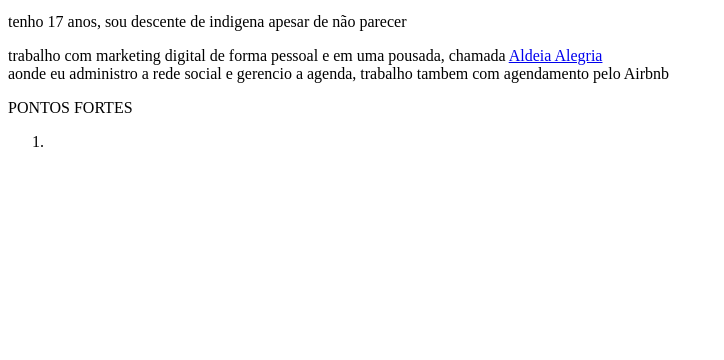
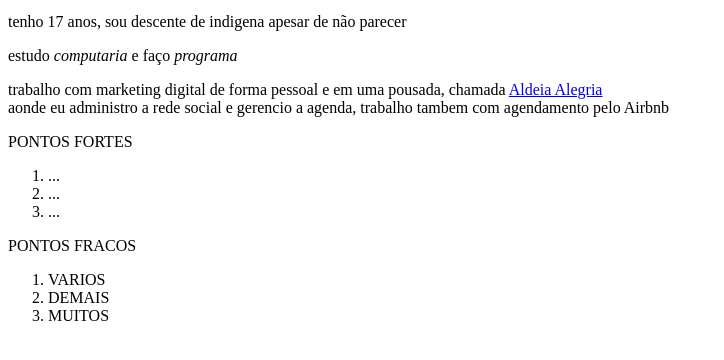
Before and after one commit to oacaua/aula-curriculo-1-, a plain HTML site: page aula.html in a window 1280 px wide. Shown: the part 384-744 px from the top of the page, without its empty margins (0-724 px from the left). Drawn offline with Linux system fonts and the light colour scheme.

Commit message:
Add files via upload

```diff
--- a/aula.html
+++ b/aula.html
@@ -15,13 +15,37 @@ CURRICULO
         <img width="250px" src="/imagens/transferir.jpg" alt=" eu :0 ">
 
             <p>tenho 17 anos, sou descente de indigena apesar de não parecer</p>
+            <p> estudo <em>computaria
+            </em> e faço <em>programa</em>
+            </p>
            <p>trabalho com marketing digital de forma pessoal e em uma pousada, chamada <a href="https://www.instagram.com/aldeiaalegria/">Aldeia Alegria</a>
             <br> aonde eu administro a rede social e gerencio a agenda, trabalho tambem com agendamento pelo Airbnb</p>
 
             <p>PONTOS FORTES
                 <ol>
                     <li>
+                        ...
+                    </li>
+                    <li>
+                        ...
+                    </li>
+                    <li>
+                        ...
+                    </li>
+                </ol>
+            </p>
 
+            <p>
+                PONTOS FRACOS
+                <ol>
+                    <li>
+                        VARIOS
+                    </li>
+                    <li>
+                        DEMAIS
+                    </li>
+                    <li>
+                        MUITOS
                     </li>
                 </ol>
             </p>
```
